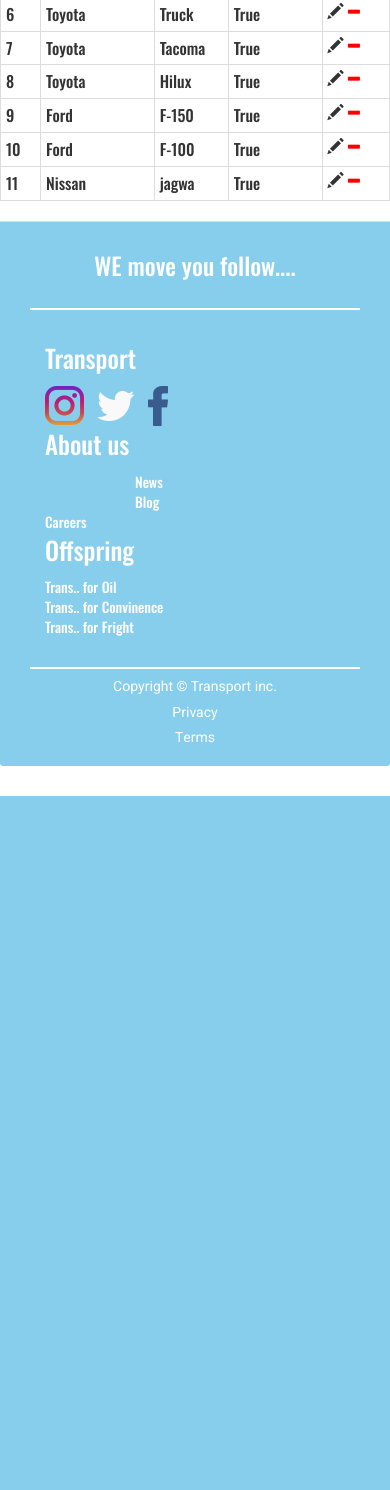
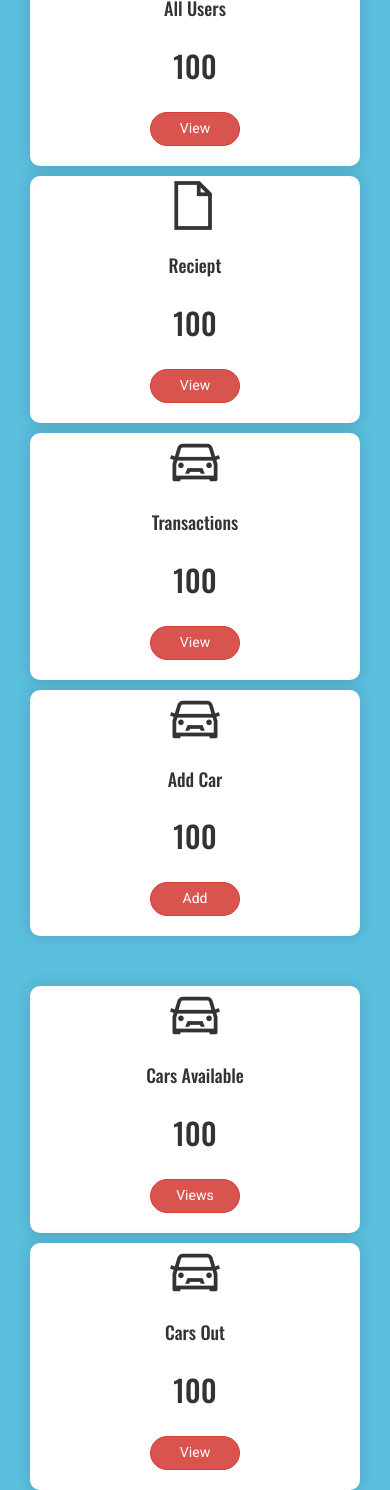
Before and after one commit to s3un/houlage, a Django app: page /Admin/ in a window 390 px wide. Shown: the part 366-1856 px from the top of the page. Before the commit the page ends 1162 px from the top, so only its background shows below. Run offline with Django 3.2, Linux system fonts and the light colour scheme; data comes from the database, SQL or seed files in the repository; some libraries are stand-ins or nearby versions; some web fonts are replaced.

Commit message:
modify houlage admin page

```diff
--- a/asset/css/style.css
+++ b/asset/css/style.css
@@ -1190,3 +1190,105 @@ nav ul li a:hover {
 .center{
     text-align: center;
 }
+
+/* admin */
+.adminbody  {
+    background-color: #5bc0de;
+}
+
+   .admin1   {
+      background: url(img/admin1.png);
+      background-size: cover;
+  }
+
+  .adheader {
+      font-size: 55px;
+      padding-top: 30px;
+  }
+  .adlink{
+     margin-top: 70px;
+     text-indent: 2px;
+     font-size: 18px;
+  }
+.text-light{
+    color: white;
+}
+  .col1 {
+      background-color: rgb(255, 255, 255);
+      box-shadow:rgba(58,78,95,0.2) 0 2px 16px, rgba(58,78,95,0.05) 0 -5px 16px;
+      border-radius: 10px;
+      cursor: pointer;
+  }
+
+  .secondrow    {
+      margin-top: 200px;
+      margin-bottom: 100px;
+  }
+
+  .fairrow {
+      margin-top: 90px;
+      margin-bottom: 100px;
+  }
+
+  .thirdrow    {
+    margin-top: 50px;
+}
+
+  .superhead, .super   {
+      border-bottom: 1px rgb(214, 214, 214) solid;
+  }
+
+  .superhead    {
+      padding-bottom: 30px;
+  }
+
+  .super    {
+    padding-bottom: 5px;
+}
+
+.body2  {
+    /* background-color: #fafafa; */
+    color: #ffffff;
+    background-image: linear-gradient(to right top, #ff0505, #ff2c96, #d182ef, #84b3ff, #87ceed);
+}
+
+/* .forcol {
+    border-bottom: 1px solid rgb(214, 214, 214);
+} */
+
+.justa  {
+    margin-top: 40px;
+}
+
+.adminform  {
+    border-radius: 100px;
+}
+
+/* allusers */
+.allu   {
+    margin-top: 20px;
+    margin-bottom: 20px;
+    border-bottom: 1px solid rgb(221, 221, 221);
+}
+
+.propic {
+    height: 80px;
+    width: 80px;
+    margin-bottom: 15px;
+    border-radius: 100px;
+}
+
+.propic img {
+    width: 80px;
+    height: 80px;
+    max-width: 82px;
+    max-height: 82px;
+    border-radius: 100px;
+}
+
+.adminbutton    {
+    border-radius: 100px;
+    width: 70px;
+    position: fixed;
+}
+/* allusers end */
--- a/templates/Home/admin.html
+++ b/templates/Home/admin.html
@@ -1,28 +1,124 @@
-{%extends 'Home/base.html'%}
+{%extends 'Home/signbase.html'%}
 
 {% block content%}
-<div class="Aoto" style="padding-top:70px;">
-	<center><h1>Automobiles </h1><a href="{% url 'create_car' %}"> Add new car</a></center>
-<table class="table table-condensed table-bordered">
-	<tr>
-		<th>S/N</th>
-		<th>Brand</th>
-		<th>Model</th>
-		<th>Availability</th>
-		<th>Actions</th>
-	</tr>
-	{% for autos in automobiles%}
-	<tr>
-		<td>{{forloop.counter}}</td>
-		<td>{{autos.Brands}}</td>
-		<td>{{autos.Model}}</td>
-		<td>{{autos.Availability}}</td>
-		<td style="align-items:center;">
-			<span class="glyphicon glyphicon-pencil"></span><span style="margin-left:3%; color:red;" class="glyphicon glyphicon-minus"></span>
-		</td>
-	</tr>
-	{% endfor%}
-</table>
+<body class="adminbody">
+
+<div class="sidenav">
+
+</div>
+
+
+<div class="container">
+    <div class="row">
+        <div class="col-md-12">
+            <div class="col-md-4">
+
+            </div>
+
+            <div class="col-md-4">
+                <center><div class="adheader">
+                    <p>SOAR ADMIN</p>
+                </div></center>
+            </div>
+
+            <div class="col-md-4 ">
+            	<div class="adlink">
+            	<p class="text-danger">Welcome</p>
+            	<p class="text-danger">{{request.user.username}} </p>/
+            	<a class="text-light"href="{% url 'index' %}">Home</a>/
+            	<a class="text-light"href="{% url 'logout' %}">Logout</a>
+            	</div>
+            </div>
+        </div>
+    </div>
+</div>
+
+<div class="container thirdrow">
+    <div class="row">
+        <div class="col-md-12">
+            <div class="col-md-3 ">
+                <div class="just col1">
+                    <div class="forcol">
+                        <center><h4><i style="  font-size: 60px; padding-top: 0px; display: inline-block;" class="la la-users"></i></h4></center>
+                        <center><h4 style="display: inline-block">All Users</h4></center>
+                        <center><h2>100</h2></center>
+                    </div>
+                    <center><a href="allusers.html"><button style="margin-top: 20px;" class="btn carbutton btn-danger">View</button></a></center>
+                </div>
+            </div>
+
+
+
+            <div class="col-md-3 ">
+                <div class="just col1">
+                    <div class="forcol">
+                        <center> <h4><i style="font-size: 60px; padding-top: 0px; display: inline-block;" class="la la-file"></i></h4></center>
+                        <center><h4 style="display: inline-block">Reciept</h4></center>
+                        <center><h2>100</h2></center>
+                    </div>
+                    <center><a href="reciepts.html"><button style="margin-top: 20px;" class="btn carbutton btn-danger">View</button></a></center>
+                </div>
+            </div>
+
+
+            <div class="col-md-3">
+                <div class="just col1">
+                    <div class="forcol">
+                        <center> <h4><i style="  font-size: 60px; padding-top: 0px; display: inline-block;" class="la la-car"></i></h4></center>
+                        <center><h4 style="display: inline-block">Transactions</h4></center>
+                        <center><h2>100</h2></center>
+                    </div>
+                        <center><a href="transaction.html"><button style="margin-top: 20px;" class="btn carbutton btn-danger">View</button></a></center>
+                </div>
+            </div>
+
+            <div class="col-md-3">
+                <div class="just col1">
+                    <div class="forcol">
+                        <center> <h4><i style="  font-size: 60px; padding-top: 0px; display: inline-block;" class="la la-car"></i></h4></center>
+                        <center><h4 style="display: inline-block">Add Car</h4></center>
+                        <center><h2>100</h2></center>
+                    </div>
+                    <center><a href="addcar.html"><button style="margin-top: 20px;" class="btn carbutton btn-danger">Add</button></a></center>
+                </div>
+            </div>
+
+        </div>
+    </div>
+</div>
+
+
+<div class="container justa">
+    <div class="row">
+        <div class="col-md-12">
+
+
+            <div class="col-md-3">
+                <div class="just col1">
+                    <div class="forcol">
+                        <center> <h4><i style="  font-size: 60px; padding-top: 0px; display: inline-block;" class="la la-car"></i></h4></center>
+                        <center><h4 style="display: inline-block">Cars Available</h4></center>
+                        <center><h2>100</h2></center>
+                    </div>
+                    <center><a href="carsavailable.html"><button style="margin-top: 20px;" class="btn carbutton btn-danger">Views</button></a></center>
+                </div>
+            </div>
+
+
+            <div class="col-md-3">
+                <div class="just col1">
+                    <div class="forcol">
+                        <center> <h4><i style="  font-size: 60px; padding-top: 0px; display: inline-block;" class="la la-car"></i></h4></center>
+                        <center><h4 style="display: inline-block">Cars Out</h4></center>
+                        <center><h2>100</h2></center>
+                    </div>
+                        <center><button style="margin-top: 20px;" class="btn carbutton btn-danger">View</button></center>
+                </div>
+            </div>
+
+
+        </div>
+    </div>
 </div>
 
 {% endblock%}
```
